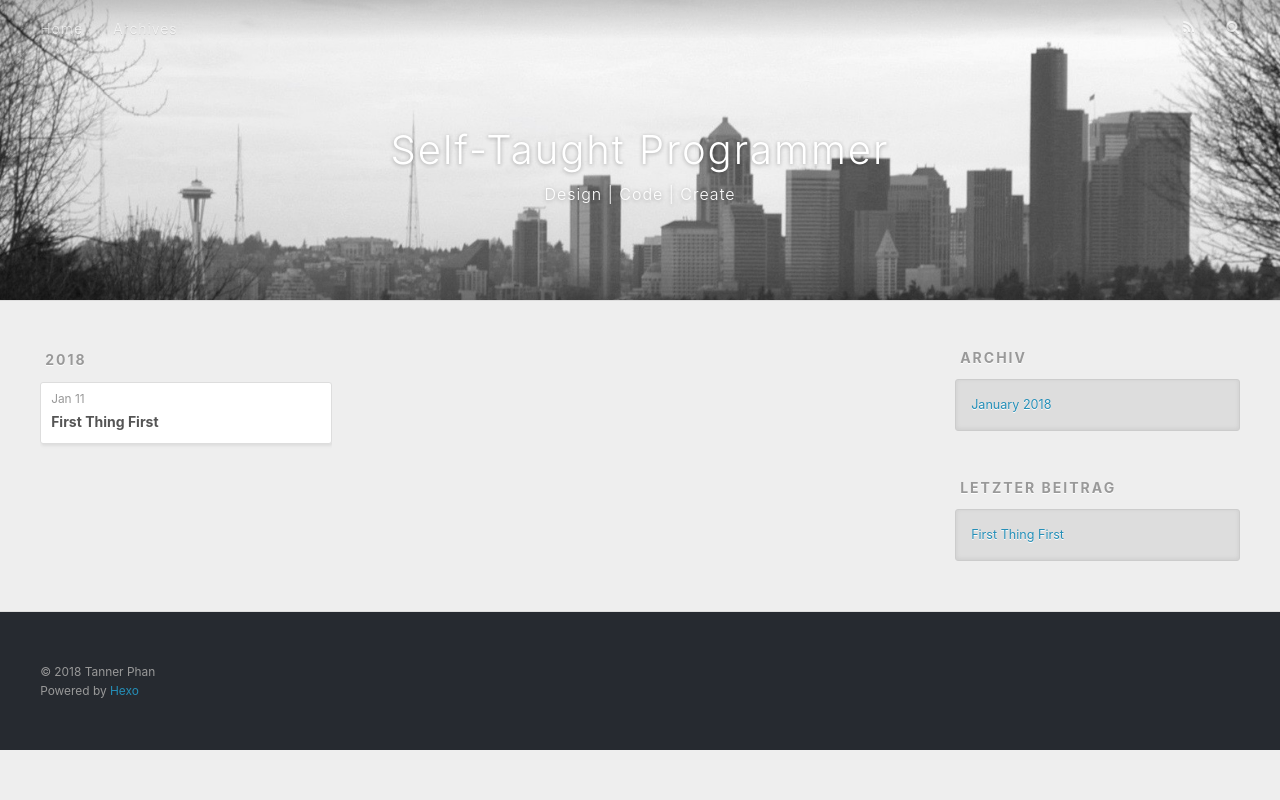
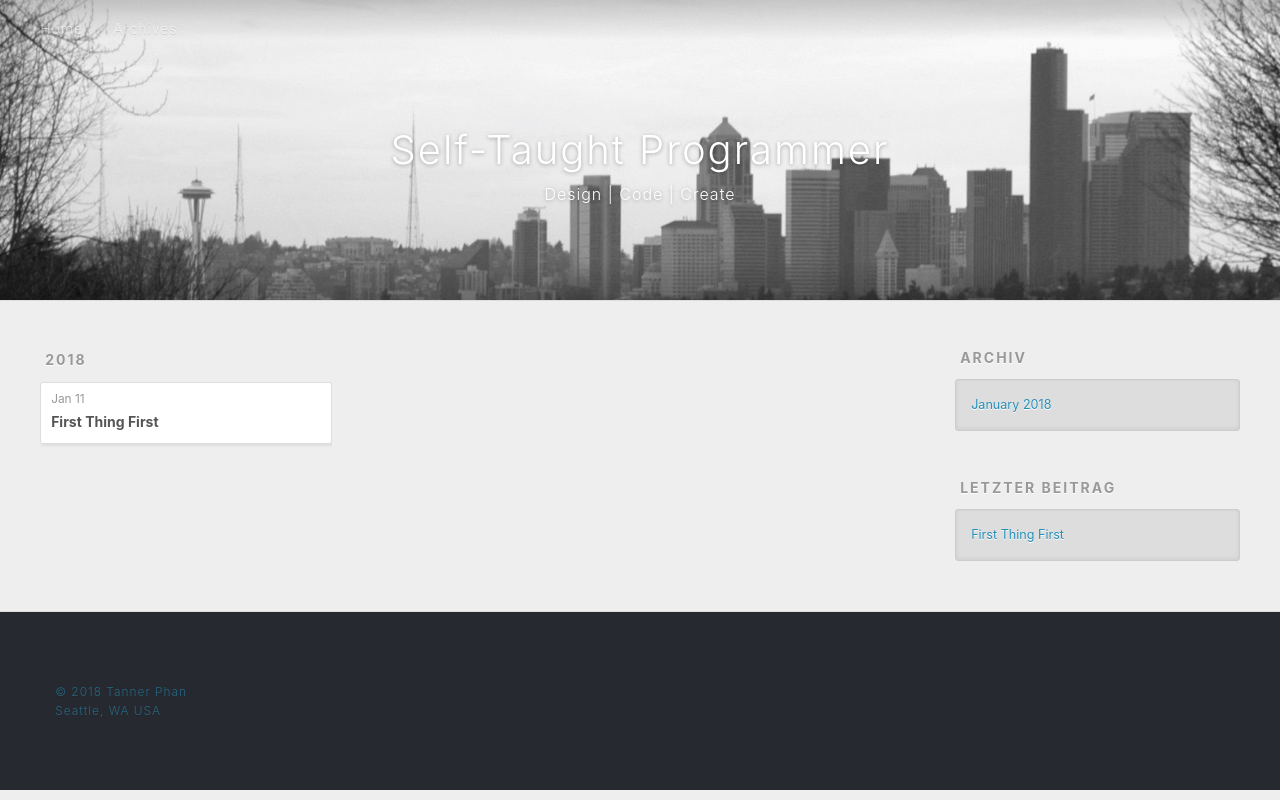
Before and after one commit to tannerP/myblog, a plain HTML site: page archives/index.html in a window 1280 px wide. Drawn offline with nearby package versions, Linux system fonts and the light colour scheme.

Commit message:
Site updated: 2018-01-11 22:52:03

```diff
--- a/archives/index.html
+++ b/archives/index.html
@@ -41,7 +41,7 @@
       </h1>
 
         <h2 id="subtitle-wrap">
-          <a href="/" id="subtitle">Design | Code | Create</a>
+          <a href="https://tannerphan.me" id="subtitle">Design | Code | Create</a>
         </h2>
 
     </div>
@@ -49,16 +49,10 @@
       <nav id="main-nav">
         <a id="main-nav-toggle" class="nav-icon"></a>
 
-          <a class="main-nav-link" href="/">Home</a>
+          <a class="main-nav-link" href="https://tannerphan.me">Home</a>
 
-          <a class="main-nav-link" href="/archives">Archives</a>
+          <a class="main-nav-link" href="https://tannerphan.me">Archives</a>
 
-      </nav>
-      <nav id="sub-nav">
-
-          <a id="nav-rss-link" class="nav-icon" href="/atom.xml" title="RSS Feed"></a>
-
-        <a id="nav-search-btn" class="nav-icon" title="Suche"></a>
       </nav>
       <div id="search-form-wrap">
         <form action="//google.com/search" method="get" accept-charset="UTF-8" class="search-form"><input type="search" name="q" class="search-form-input" placeholder="Search"><button type="submit" class="search-form-submit">&#xF002;</button><input type="hidden" name="sitesearch" value="https://tannerp.github.io"></form>
@@ -146,8 +140,15 @@
 
   <div class="outer">
     <div id="footer-info" class="inner">
-      &copy; 2018 Tanner Phan<br>
-      Powered by <a href="http://hexo.io/" target="_blank">Hexo</a>
+
+      <a class="main-nav-link" href="https://tannerphan.me">
+        &copy; 2018
+          Tanner Phan
+        <br>
+        Seattle, WA USA
+      </a>
+
+      <br>
     </div>
   </div>
 </footer>
```
Also changed, not shown: 2018/01/11/First-Thing-First/index.html (+12 -11 lines), archives/2018/01/index.html (+12 -11 lines), archives/2018/index.html (+12 -11 lines), index.html (+12 -11 lines).
